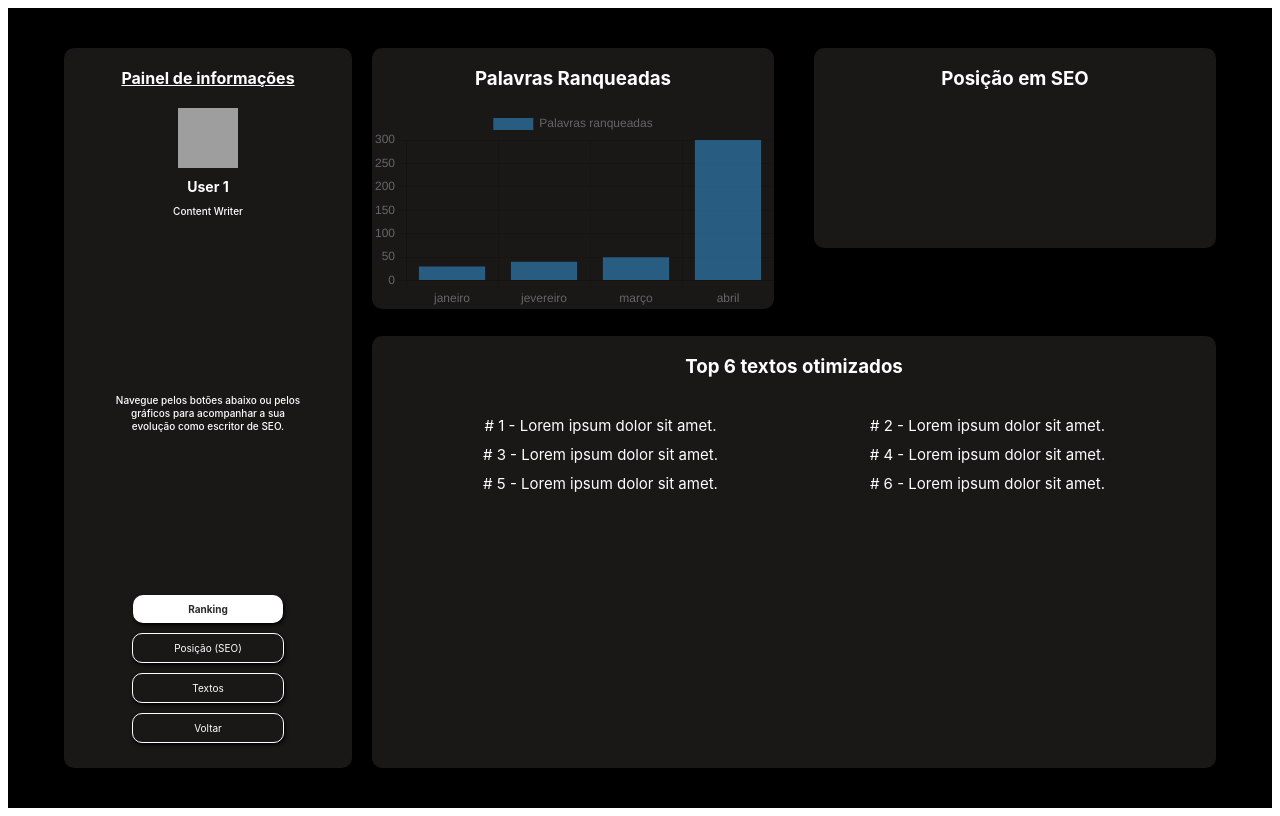
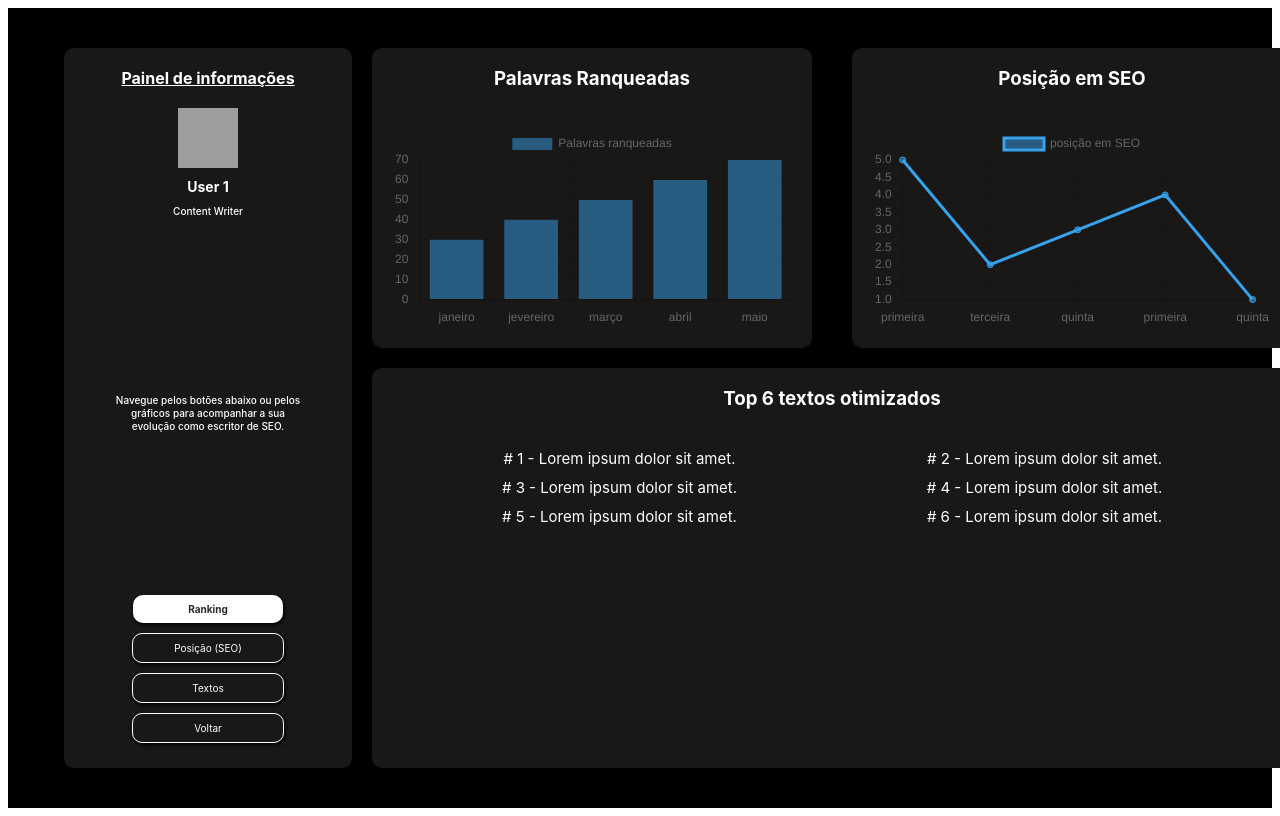
Before and after one commit to getulio-souza/curso_redacao_seo, a React (Create React App) app: page /editor-page/dashboard in a window 1280 px wide. Built offline with nearby package versions, Linux system fonts and the light colour scheme; grey boxes are pictures that could not be loaded.

Commit message:
charts-added

```diff
--- /dev/null
+++ b/src/Components/Editor-page/dashboard/charts/seoPosition/seoChart.js
@@ -0,0 +1,11 @@
+import React from 'react'
+import { Line} from 'react-chartjs-2';
+import { Chart as ChartJS } from 'chart.js/auto';
+
+function SeoChart({chartData}) {
+  return (
+    <Line data={chartData}/>
+  )
+}
+
+export default SeoChart;
--- /dev/null
+++ b/src/Components/Editor-page/dashboard/charts/seoPosition/seoData.js
@@ -0,0 +1,27 @@
+export const SeoData = [
+    {
+        id: 1,
+        page: 5,
+        position: "primeira",
+    },
+    {
+        id: 2,
+        page: 2,
+        position: "terceira",
+    },
+    {
+        id: 1,
+        page: 3,
+        position: "quinta",
+    },
+    {
+        id: 1,
+        page: 4,
+        position: "primeira",
+    },
+    {
+        id: 1,
+        page: 1,
+        position: "quinta",
+    },
+]
--- a/src/Components/Editor-page/dashboard/charts/barData.js
+++ b/src/Components/Editor-page/dashboard/charts/wordsRanked/barData.js
@@ -17,6 +17,11 @@ export const UserData = [
     {
         id: 4,
         month: "abril",
-        wordsRanked: 300,
+        wordsRanked: 60,
+    },
+    {
+        id: 4,
+        month: "maio",
+        wordsRanked: 70,
     },
 ]
--- a/src/Components/Editor-page/dashboard/dashboard.jsx
+++ b/src/Components/Editor-page/dashboard/dashboard.jsx
@@ -16,6 +16,7 @@ import {
   DashboardGraphsAndTopRankContainer,
   DashboardWordsRanked,
   DashboardWordsRankedTitle,
+  ChartContainer,
   DashboardSeoPosition,
   DashboardSeoPositionTitle,
   DashboardTopTextsRanked,
@@ -25,19 +26,34 @@ import {
 } from "./dashboard.styles";
 
 //charts
-import BarChart from "./charts/barChart";
-import { UserData } from "./charts/barData";
+import BarChart from "./charts/wordsRanked/barChart";
+import { UserData } from "./charts/wordsRanked/barData";
+
+import SeoChart from "./charts/seoPosition/seoChart";
+import { SeoData } from "./charts/seoPosition/seoData";
 
 //profile image
 import ProfilePhoto1 from "../../../assets/profile/photo-1.png";
 
 function dashboard() {
+  //chart words ranked
   const [userData, setUserData] = useState({
     labels: UserData.map((data) => data.month),
     datasets: [
       {
         label: "Palavras ranqueadas",
         data: UserData.map((data) => data.wordsRanked),
+      },
+    ],
+  });
+
+  //charts SEO Position
+  const [seoData, setSeoData] = useState({
+    labels: SeoData.map((data) => data.position),
+    datasets: [
+      {
+        label: "posição em SEO",
+        data: SeoData.map((data) => data.page),
       },
     ],
   });
@@ -80,12 +96,17 @@ function dashboard() {
                 <DashboardWordsRankedTitle>
                   Palavras Ranqueadas
                 </DashboardWordsRankedTitle>
-                <BarChart chartData={userData} />
+                <ChartContainer>
+                  <BarChart chartData={userData} />
+                </ChartContainer>
               </DashboardWordsRanked>
               <DashboardSeoPosition>
                 <DashboardSeoPositionTitle>
                   Posição em SEO
                 </DashboardSeoPositionTitle>
+                <ChartContainer>
+                  <SeoChart chartData={seoData} />
+                </ChartContainer>
               </DashboardSeoPosition>
             </DashboardGraphicsContainer>
             <DashboardTopTextsRanked>
--- a/src/Components/Editor-page/dashboard/dashboard.styles.jsx
+++ b/src/Components/Editor-page/dashboard/dashboard.styles.jsx
@@ -173,16 +173,23 @@ export const DashboardWordsRanked = styled.div`
     width: 100%;
     min-width: 100%;
     margin: 0 auto;
-    height: 200px;
+    height: fit-content;
   }
 `;
 
 export const DashboardWordsRankedTitle = styled.h3``;
 
+export const ChartContainer = styled.div`
+  width: 400px;
+  height: fit-content;
+  margin: 0 auto;
+  padding: 20px;
+`;
+
 export const DashboardSeoPosition = styled.div`
   background-color: #1a1717;
   width: 100%;
-  height: 200px;
+  height: 300px;
   border-radius: 10px;
   @media (max-width: 900px) {
     width: 100%;
```
Also changed, not shown: src/Components/Editor-page/dashboard/charts/wordsRanked/barChart.js (renamed from src/Components/Editor-page/dashboard/charts/barChart.js).
